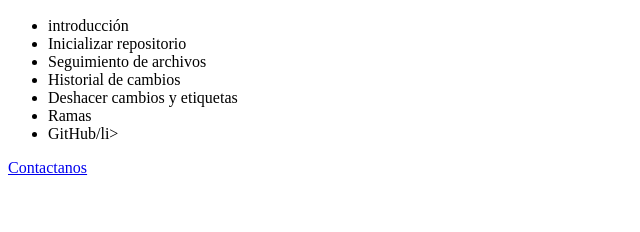
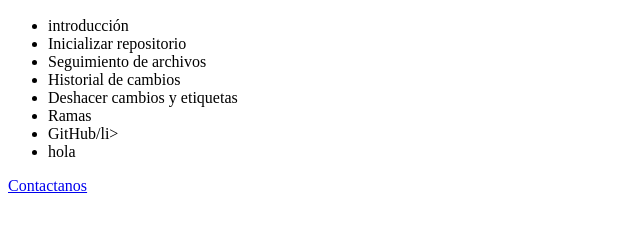
Before and after one commit to Guerra-m/sistema, a plain HTML site: page index.html in a window 1280 px wide. Shown: the part 110-342 px from the top of the page, without its empty margins (0-640 px from the left). Drawn offline with Linux system fonts and the light colour scheme.

Commit message:
Update index.html

```diff
--- a/index.html
+++ b/index.html
@@ -18,6 +18,7 @@
         <li>Deshacer cambios y etiquetas </li>
         <li>Ramas</li>
         <li>GitHub/li>
+        <li>hola</li>
     </ul>
     <a href="contacto.html">Contactanos</a>
 </body>
```
